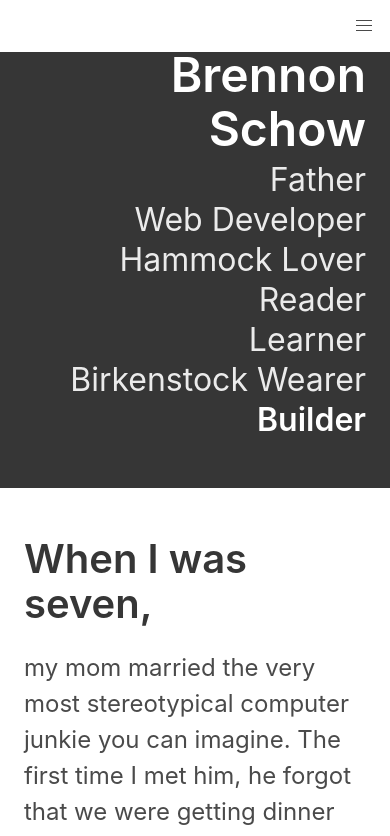
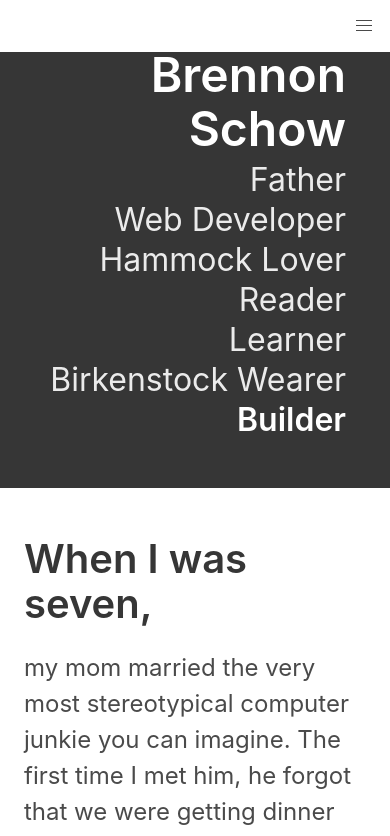
Before and after one commit to brennongs/portfolio, a plain HTML site: page index.html in a window 390 px wide. Shown: the top 836 px of the page. Drawn offline with nearby package versions, Linux system fonts and the light colour scheme.

Commit message:
fix text-align and responsiveness

```diff
--- a/index.html
+++ b/index.html
@@ -37,7 +37,8 @@
     }
 
     #intro {
-      margin-left: 25%;
+      padding-right: 20px;
+      text-align: right;
     }
 
     img {
@@ -59,29 +60,17 @@
       img {
         display: none;
       }
-
-      #intro {
-        text-align: end;
-      }
     }
 
     @media(max-width: 1550px) {
       img {
         margin-right: 15%;
       }
-
-      #intro {
-        margin-left: 15%;
-      }
     }
 
     @media(max-width: 1200px) {
       img {
         margin-right: 10%
-      }
-
-      #intro {
-        margin-left: 10%;
       }
     }
   </style>
```
